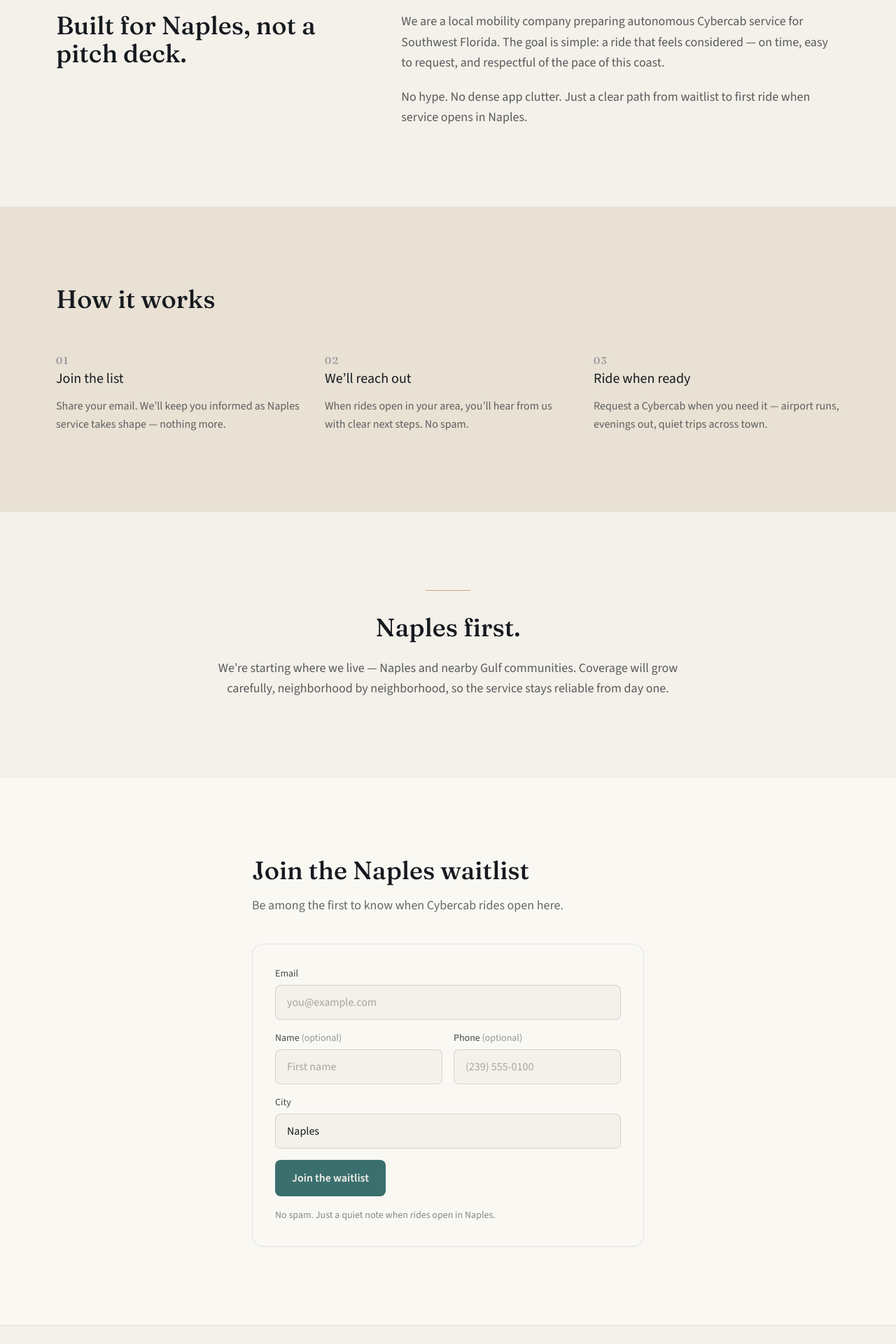
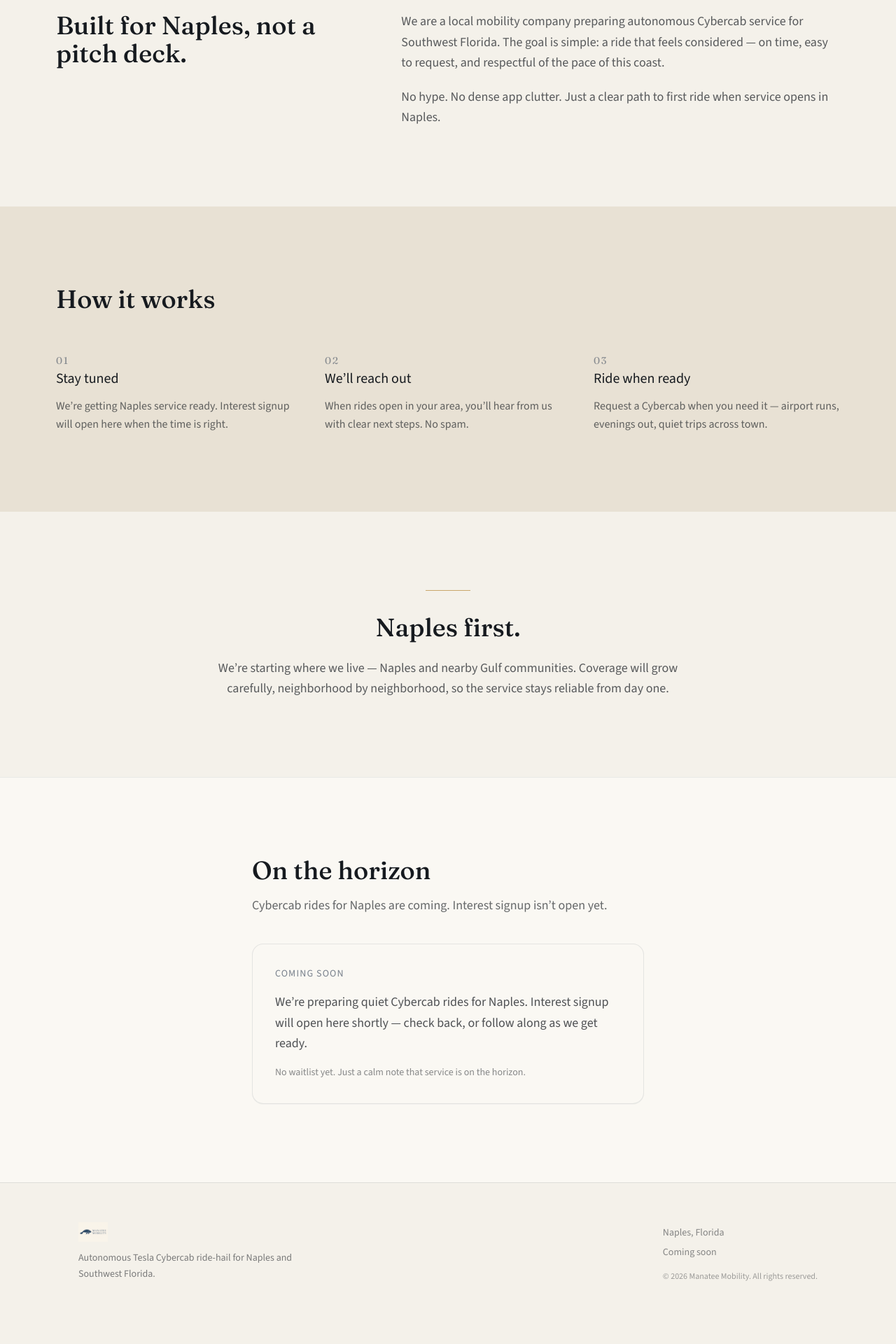
Before and after one commit to pfoll/manatee-mobility-web, a Next.js app: page / in a window 1280 px wide. Shown: the part 820-2740 px from the top of the page at 70% size. After the commit the page ends 2707 px from the top, so only its background shows below. Built offline with nearby package versions, Linux system fonts and the light colour scheme.

Commit message:
Ship informational v1 — defer waitlist/Neon
Replace waitlist form with Quiet Horizon Coming soon note so the live page needs no DATABASE_URL. Keep schema/action/form in repo for later.

```diff
--- a/src/app/layout.tsx
+++ b/src/app/layout.tsx
@@ -18,7 +18,7 @@
 export const metadata: Metadata = {
   title: "Manatee Mobility — Autonomous rides in Naples, Florida",
   description:
-    "Quiet, local Cybercab ride-hail for Naples and Southwest Florida. Join the waitlist.",
+    "Quiet, local Cybercab ride-hail for Naples and Southwest Florida. Coming soon.",
   metadataBase: new URL("https://manateemobility.com"),
   openGraph: {
     title: "Manatee Mobility",
--- a/src/app/page.tsx
+++ b/src/app/page.tsx
@@ -1,16 +1,8 @@
+import { ComingSoonNote } from "@/components/ComingSoonNote";
 import { SiteFooter } from "@/components/SiteFooter";
 import { SiteHeader } from "@/components/SiteHeader";
-import { WaitlistForm } from "@/components/WaitlistForm";
-import { readUtmsFromSearchParams } from "@/lib/utm";
 
-type PageProps = {
-  searchParams: Promise<Record<string, string | string[] | undefined>>;
-};
-
-export default async function HomePage({ searchParams }: PageProps) {
-  const params = await searchParams;
-  const utms = readUtmsFromSearchParams(params);
-
+export default function HomePage() {
   return (
     <>
       <SiteHeader />
@@ -37,10 +29,10 @@
               </p>
               <div className="qh-fade qh-fade-delay-3">
                 <a
-                  href="#waitlist"
+                  href="#coming-soon"
                   className="inline-flex items-center justify-center rounded-lg bg-gulf-teal px-6 py-3.5 text-base font-semibold text-soft-cloud transition hover:bg-gulf-teal/90 focus-visible:outline-none focus-visible:ring-2 focus-visible:ring-gulf-teal focus-visible:ring-offset-2 focus-visible:ring-offset-soft-cloud"
                 >
-                  Join the waitlist
+                  Coming soon
                 </a>
               </div>
             </div>
@@ -71,8 +63,8 @@
                 the pace of this coast.
               </p>
               <p>
-                No hype. No dense app clutter. Just a clear path from waitlist
-                to first ride when service opens in Naples.
+                No hype. No dense app clutter. Just a clear path to first ride
+                when service opens in Naples.
               </p>
             </div>
           </div>
@@ -91,8 +83,8 @@
               {[
                 {
                   step: "01",
-                  title: "Join the list",
-                  body: "Share your email. We’ll keep you informed as Naples service takes shape — nothing more.",
+                  title: "Stay tuned",
+                  body: "We’re getting Naples service ready. Interest signup will open here when the time is right.",
                 },
                 {
                   step: "02",
@@ -140,20 +132,21 @@
           </div>
         </section>
 
-        {/* Waitlist */}
+        {/* Coming soon — informational; no waitlist DB */}
         <section
-          id="waitlist"
+          id="coming-soon"
           className="scroll-mt-20 border-t border-horizon-indigo/8 bg-[color:var(--qh-surface-light-elevated)] px-6 py-20 sm:px-8 sm:py-28"
         >
           <div className="mx-auto max-w-[560px]">
             <h2 className="font-display text-3xl font-medium text-deep-ink sm:text-4xl">
-              Join the Naples waitlist
+              On the horizon
             </h2>
             <p className="mt-4 mb-10 text-lg leading-relaxed text-deep-ink/65">
-              Be among the first to know when Cybercab rides open here.
+              Cybercab rides for Naples are coming. Interest signup isn’t open
+              yet.
             </p>
             <div className="rounded-2xl border border-horizon-indigo/10 bg-surface-elevated p-6 shadow-[0_1px_0_rgba(36,52,74,0.04)] sm:p-8">
-              <WaitlistForm utms={utms} />
+              <ComingSoonNote />
             </div>
           </div>
         </section>
--- /dev/null
+++ b/src/components/ComingSoonNote.tsx
@@ -0,0 +1,20 @@
+/**
+ * Informational go-live placeholder — no form, no DATABASE_URL at runtime.
+ * Waitlist form/action/schema remain in repo for a later release.
+ */
+export function ComingSoonNote() {
+  return (
+    <div className="space-y-4">
+      <p className="text-sm font-medium tracking-[0.08em] text-horizon-indigo/60 uppercase">
+        Coming soon
+      </p>
+      <p className="text-lg leading-relaxed text-deep-ink/75">
+        We’re preparing quiet Cybercab rides for Naples. Interest signup will
+        open here shortly — check back, or follow along as we get ready.
+      </p>
+      <p className="text-sm leading-relaxed text-deep-ink/50">
+        No waitlist yet. Just a calm note that service is on the horizon.
+      </p>
+    </div>
+  );
+}
--- a/src/components/SiteFooter.tsx
+++ b/src/components/SiteFooter.tsx
@@ -21,8 +21,8 @@
         <div className="space-y-2 text-sm text-deep-ink/50">
           <p>Naples, Florida</p>
           <p>
-            <Link href="/#waitlist" className="hover:text-deep-ink">
-              Waitlist
+            <Link href="/#coming-soon" className="hover:text-deep-ink">
+              Coming soon
             </Link>
           </p>
           <p className="pt-2 text-xs text-deep-ink/40">
--- a/src/components/SiteHeader.tsx
+++ b/src/components/SiteHeader.tsx
@@ -28,10 +28,10 @@
             </a>
           </nav>
           <a
-            href="#waitlist"
+            href="#coming-soon"
             className="rounded-lg bg-gulf-teal px-4 py-2 text-sm font-medium text-soft-cloud transition hover:bg-gulf-teal/90"
           >
-            Join waitlist
+            Coming soon
           </a>
         </div>
       </div>
```
Also changed, not shown: 1 other file (tests, documents, lock files or other folders).
